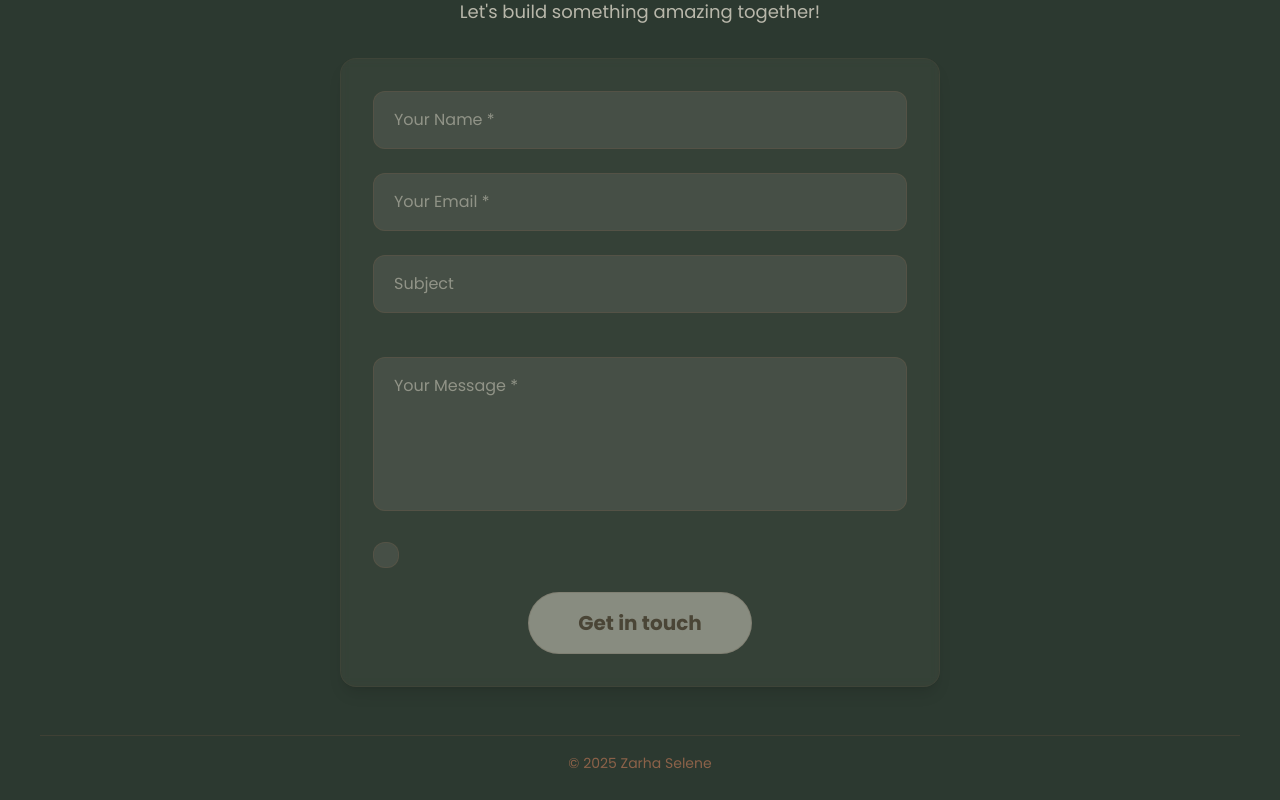
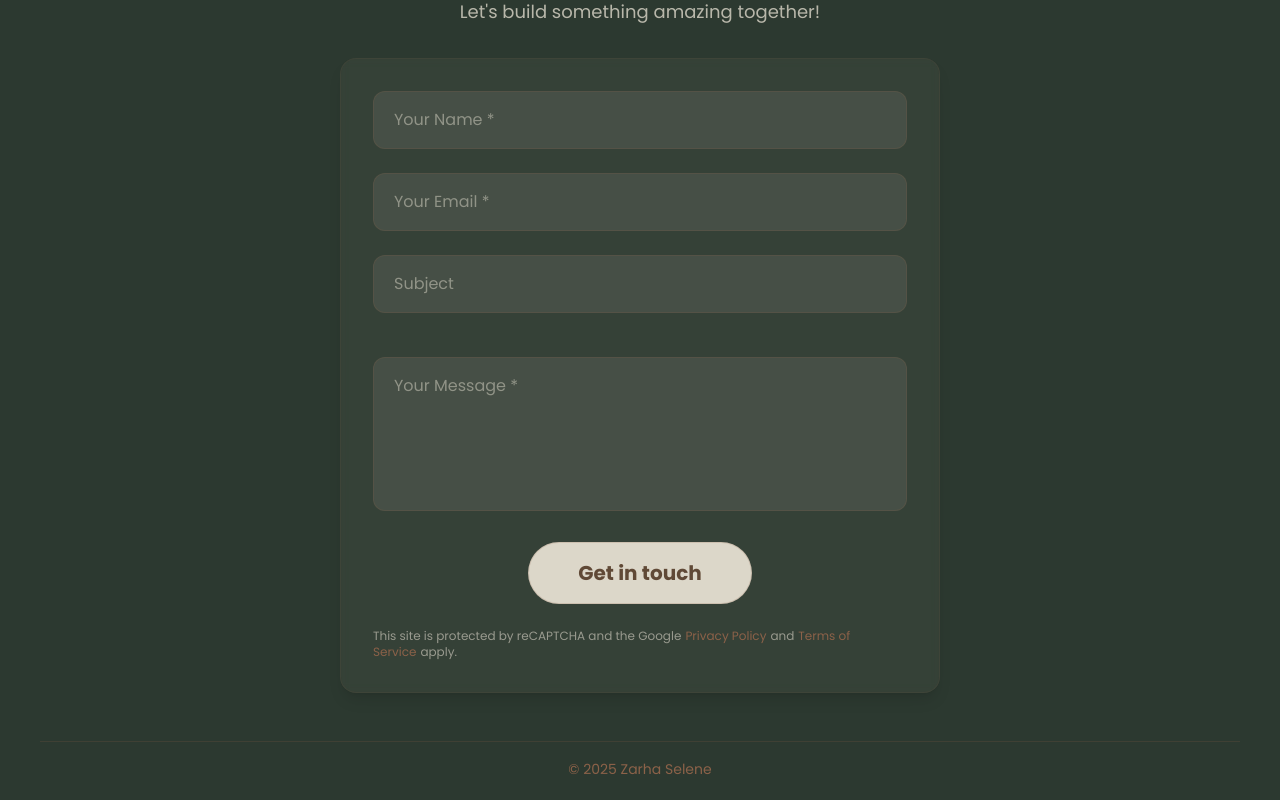
Before and after one commit to zarhaselene/portfolio, a Next.js app: page / in a window 1280 px wide. Shown: the part 6780-7580 px from the top of the page. Built offline with nearby package versions, Linux system fonts and the light colour scheme; no server answers.

Commit message:
Invisible reCAPTCHA

```diff
--- a/src/app/components/ContactForm.jsx
+++ b/src/app/components/ContactForm.jsx
@@ -5,41 +5,29 @@ import emailjs from "@emailjs/browser";
 import Script from "next/script";
 
 const ContactForm = () => {
-  const form = useRef();
+  const form = useRef(null);
   const recaptchaRef = useRef(null);
   const [isSending, setIsSending] = useState(false);
+  const [isVerifying, setIsVerifying] = useState(false);
   const [isSent, setIsSent] = useState(false);
   const [isError, setIsError] = useState(false);
   const [isClient, setIsClient] = useState(false);
-  const [recaptchaToken, setRecaptchaToken] = useState(null);
-  const [isRecaptchaLoaded, setIsRecaptchaLoaded] = useState(false);
+  const [recaptchaWidgetId, setRecaptchaWidgetId] = useState(null);
 
   useEffect(() => {
     setIsClient(true);
     emailjs.init(process.env.NEXT_PUBLIC_EMAILJS_PUBLIC_KEY);
 
-    // Define global callbacks for reCAPTCHA
     window.onRecaptchaLoad = () => {
-      setIsRecaptchaLoaded(true);
-
-      // Explicitly render reCAPTCHA when loaded
-      if (
-        typeof window.grecaptcha !== "undefined" &&
-        window.grecaptcha.render &&
-        recaptchaRef.current
-      ) {
+      if (typeof window.grecaptcha !== "undefined" && recaptchaRef.current) {
         try {
-          window.grecaptcha.render("recaptcha", {
+          const widgetId = window.grecaptcha.render(recaptchaRef.current, {
             sitekey: process.env.NEXT_PUBLIC_RECAPTCHA_SITE_KEY,
-            theme: "dark",
-            size: "normal",
-            callback: (token) => {
-              setRecaptchaToken(token);
-            },
-            "expired-callback": () => {
-              setRecaptchaToken(null);
-            },
+            size: "invisible",
+            callback: onRecaptchaSuccess,
+            "expired-callback": onRecaptchaExpired,
           });
+          setRecaptchaWidgetId(widgetId);
         } catch (error) {
           console.error("reCAPTCHA rendering error:", error);
         }
@@ -47,24 +35,34 @@ const ContactForm = () => {
     };
 
     return () => {
-      // Clean up
       delete window.onRecaptchaLoad;
     };
-  }, [isClient]);
+  }, []);
+
+  const onRecaptchaSuccess = (token) => {
+    setIsVerifying(false); // Done verifying
+    submitEmail(token);
+  };
+
+  const onRecaptchaExpired = () => {
+    setIsVerifying(false);
+    console.warn("reCAPTCHA expired. Please try again.");
+  };
 
   const sendEmail = (e) => {
     e.preventDefault();
 
-    // Verify recaptcha
-    if (!recaptchaToken) {
-      setIsError(true);
-      setTimeout(() => setIsError(false), 5000);
-      return;
+    if (window.grecaptcha && recaptchaWidgetId !== null) {
+      setIsVerifying(true); // Start verifying
+      window.grecaptcha.execute(recaptchaWidgetId);
     }
+  };
+
+  const submitEmail = (token) => {
+    if (!form.current) return;
 
     setIsSending(true);
 
-    // Create formData from the form
     const formData = new FormData(form.current);
     const now = new Date();
     const formattedTime = now.toLocaleString("en-US", {
@@ -76,7 +74,6 @@ const ContactForm = () => {
       minute: "2-digit",
     });
 
-    // Convert FormData to emailjs expected format
     const templateParams = {
       name: formData.get("name"),
       email: formData.get("email"),
@@ -84,7 +81,7 @@ const ContactForm = () => {
       title: formData.get("subject"),
       message: formData.get("message"),
       time: formattedTime,
-      "g-recaptcha-response": recaptchaToken,
+      "g-recaptcha-response": token,
     };
 
     emailjs
@@ -99,21 +96,15 @@ const ContactForm = () => {
           console.log(result.text);
           setIsSent(true);
           setIsError(false);
-          form.current.reset();
-
-          // Reset reCAPTCHA
-          if (window.grecaptcha) {
-            window.grecaptcha.reset();
+          form.current?.reset();
+          if (window.grecaptcha && recaptchaWidgetId !== null) {
+            window.grecaptcha.reset(recaptchaWidgetId);
           }
-          setRecaptchaToken(null);
-
-          // Hide success message after 5 seconds
           setTimeout(() => setIsSent(false), 5000);
         },
         (error) => {
-          console.log(error.text);
+          console.error(error.text);
           setIsError(true);
-          // Hide error message after 5 seconds
           setTimeout(() => setIsError(false), 5000);
         }
       )
@@ -122,16 +113,12 @@ const ContactForm = () => {
       });
   };
 
-  // Animation variants
   const formVariants = {
     hidden: { opacity: 0, y: 30 },
     visible: {
       opacity: 1,
       y: 0,
-      transition: {
-        duration: 0.5,
-        staggerChildren: 0.2,
-      },
+      transition: { duration: 0.5, staggerChildren: 0.2 },
     },
   };
 
@@ -140,10 +127,7 @@ const ContactForm = () => {
     visible: {
       y: 0,
       opacity: 1,
-      transition: {
-        duration: 0.5,
-        ease: "easeOut",
-      },
+      transition: { duration: 0.5, ease: "easeOut" },
     },
   };
 
@@ -151,16 +135,12 @@ const ContactForm = () => {
     hidden: { opacity: 0 },
     visible: {
       opacity: 1,
-      transition: {
-        duration: 0.8,
-        delay: 0.3,
-      },
+      transition: { duration: 0.8, delay: 0.3 },
     },
   };
 
   return (
     <>
-      {/* reCAPTCHA Script */}
       <Script
         src="https://www.google.com/recaptcha/api.js?onload=onRecaptchaLoad&render=explicit"
         strategy="afterInteractive"
@@ -183,7 +163,7 @@ const ContactForm = () => {
             whileInView="visible"
             viewport={{ once: true }}
           >
-            {/* Form fields */}
+            {/* Form Fields */}
             <motion.div variants={itemVariants}>
               <input
                 type="text"
@@ -227,28 +207,24 @@ const ContactForm = () => {
               />
             </motion.div>
 
-            {/* reCAPTCHA container with ref */}
-            <motion.div
-              variants={itemVariants}
-              className="flex justify-center md:justify-start"
-            >
-              <div className="md:bg-primary/10 md:border md:border-secondary/20 md:rounded-xl md:p-3 overflow-hidden">
-                <div
-                  id="recaptcha"
-                  ref={recaptchaRef}
-                  className="g-recaptcha"
-                ></div>
-              </div>
-            </motion.div>
+            {/* Invisible reCAPTCHA */}
+            <div style={{ display: "none" }}>
+              <div id="recaptcha" ref={recaptchaRef} />
+            </div>
 
             <motion.div className="mx-auto" variants={itemVariants}>
               <button
                 type="submit"
                 className="w-56 px-6 py-4 bg-primary hover:animate-jello text-base-200 rounded-full text-xl font-bold border border-secondary/20 hover:border-secondary/50 transition-colors disabled:opacity-50 disabled:cursor-not-allowed flex items-center justify-center"
                 aria-label="Send message"
-                disabled={!recaptchaToken || isSending}
+                disabled={isSending || isVerifying}
               >
-                {isSending ? (
+                {isVerifying ? (
+                  <div className="flex items-center space-x-2">
+                    <div className="w-5 h-5 border-2 border-t-2 border-t-secondary border-secondary/50 rounded-full animate-spin"></div>
+                    <span>Verifying...</span>
+                  </div>
+                ) : isSending ? (
                   <div className="flex items-center space-x-2">
                     <div className="w-5 h-5 border-2 border-t-2 border-t-secondary border-secondary/50 rounded-full animate-spin"></div>
                     <span>Sending...</span>
@@ -276,11 +252,29 @@ const ContactForm = () => {
                 animate={{ opacity: 1, y: 0 }}
                 className="bg-red-500/10 border border-red-500/20 text-red-400 font-medium text-center p-3 rounded-xl"
               >
-                {!recaptchaToken
-                  ? "Please complete the reCAPTCHA verification."
-                  : "Something went wrong. Please try again."}
+                Something went wrong. Please try again.
               </motion.div>
             )}
+            <motion.div
+              variants={itemVariants}
+              className="text-xs text-base-content/60 text-center md:text-left"
+            >
+              This site is protected by reCAPTCHA and the Google
+              <a
+                href="https://policies.google.com/privacy"
+                className="text-secondary hover:text-secondary/80 mx-1"
+              >
+                Privacy Policy
+              </a>
+              and
+              <a
+                href="https://policies.google.com/terms"
+                className="text-secondary hover:text-secondary/80 mx-1"
+              >
+                Terms of Service
+              </a>
+              apply.
+            </motion.div>
           </motion.form>
         </div>
       </motion.div>
```
